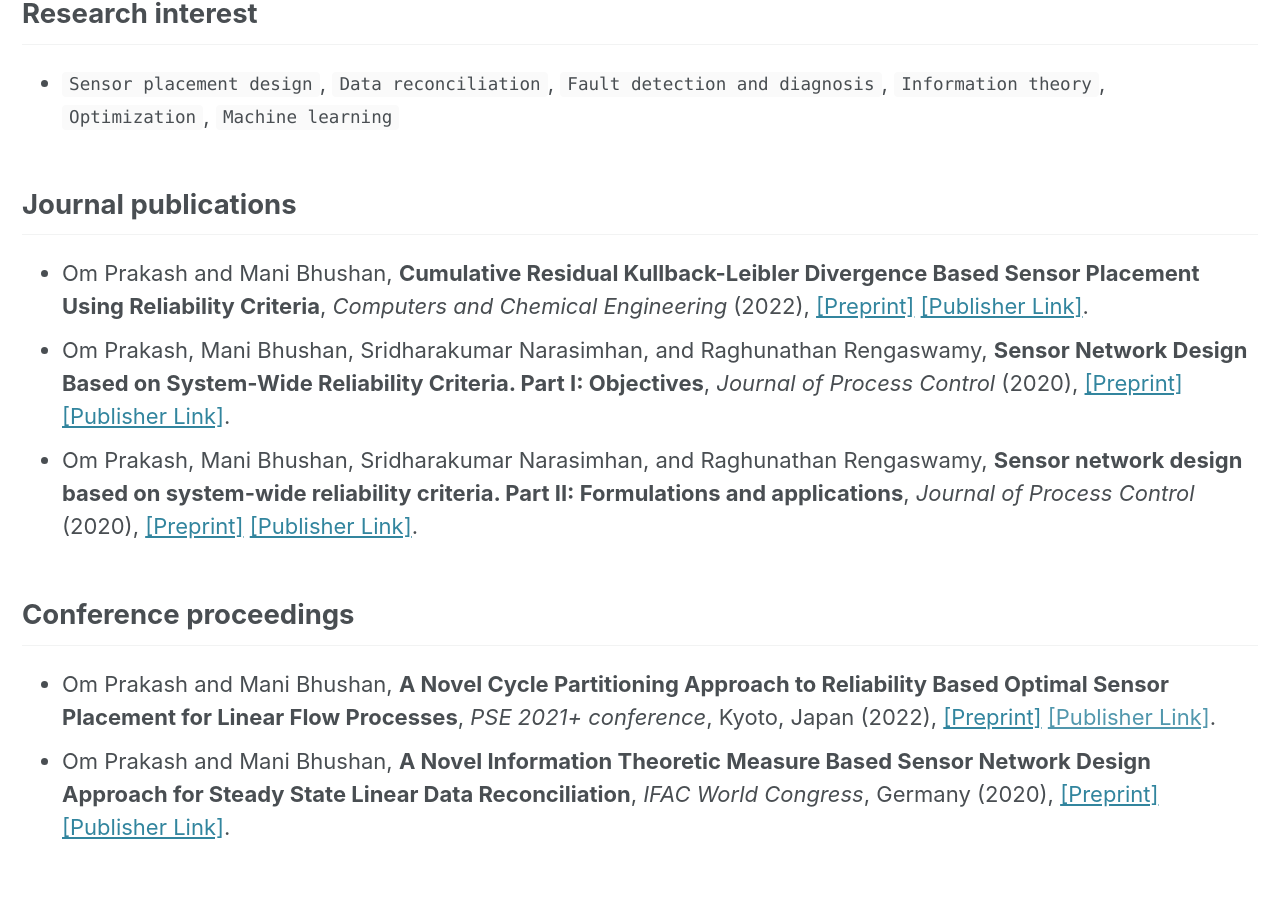
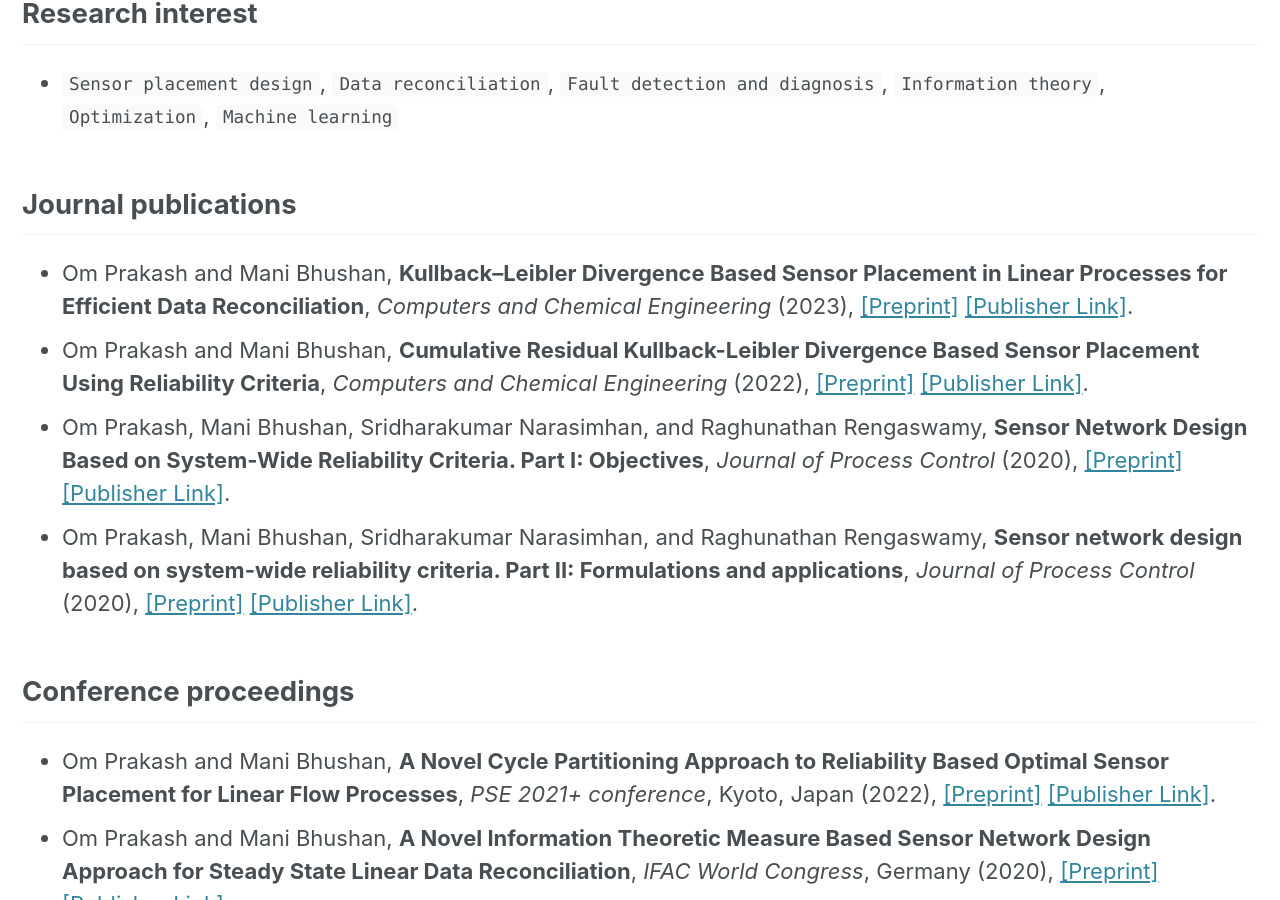
Before and after one commit to prakashoms/prakashoms.github.io, a Jekyll site: the page built from _pages/research.md, in a window 1280 px wide and 900 px high, scrolled down 753 px. Built offline with Jekyll 4.4.1, drawn with Linux system fonts in a browser that asks for light colours; cached includes are drawn as plain includes; nearby versions of some CDN libraries.

Commit message:
Update research.md

```diff
--- a/_pages/research.md
+++ b/_pages/research.md
@@ -33,13 +33,14 @@ Om Prakash -> Mani Bhushan -> Sharad Bhartiya -> Paluri S. V. Nataraj -> Paresh
 - `Sensor placement design`, `Data reconciliation`, `Fault detection and diagnosis`, `Information theory`, `Optimization`, `Machine learning`
 
 ## Journal publications
+- Om Prakash and Mani Bhushan, **Kullback–Leibler Divergence Based Sensor Placement in Linear Processes for Efficient Data Reconciliation**, *Computers and Chemical Engineering* (2023), [[Preprint]](https://www.researchgate.net/publication/368794263_Kullback-Leibler_divergence_based_sensor_placement_in_linear_processes_for_efficient_data_reconciliation) [[Publisher Link]](https://doi.org/10.1016/j.compchemeng.2023.108181).
 - Om Prakash and Mani Bhushan, **Cumulative Residual Kullback-Leibler Divergence Based Sensor Placement Using Reliability Criteria**, *Computers and Chemical Engineering* (2022), [[Preprint]](https://www.researchgate.net/publication/361864977_Cumulative_Residual_Kullback-Leibler_Divergence_Based_Sensor_Placement_Using_Reliability_Criteria) [[Publisher Link]](https://doi.org/10.1016/j.compchemeng.2022.107908).
 - Om Prakash, Mani Bhushan, Sridharakumar Narasimhan, and Raghunathan Rengaswamy, **Sensor Network Design Based on System-Wide Reliability Criteria. Part I: Objectives**, *Journal of Process Control* (2020), [[Preprint]](https://www.researchgate.net/publication/343698496_Sensor_network_design_based_on_system-wide_reliability_criteria_Part_I_Objectives) [[Publisher Link]](https://doi.org/10.1016/j.jprocont.2020.07.007).
 - Om Prakash, Mani Bhushan, Sridharakumar Narasimhan, and Raghunathan Rengaswamy, **Sensor network design based on system-wide reliability criteria. Part II: Formulations and applications**, *Journal of Process Control* (2020), [[Preprint]](https://www.researchgate.net/publication/343205556_Sensor_network_design_based_on_system-wide_reliability_criteria_Part_II_Formulations_and_applications) [[Publisher Link]](https://doi.org/10.1016/j.jprocont.2020.07.004).
 
 
 ## Conference proceedings
-- Om Prakash and Mani Bhushan, **A Novel Cycle Partitioning Approach to Reliability Based Optimal Sensor Placement for Linear Flow Processes**, *PSE 2021+ conference*, Kyoto, Japan (2022), [[Preprint]](https://www.researchgate.net/publication/361864979_A_Novel_Cycle_Partitioning_Approach_to_Reliability_Based_Optimal_Sensor_Placement_for_Linear_Flow_Processes) [[Publisher Link]]().
+- Om Prakash and Mani Bhushan, **A Novel Cycle Partitioning Approach to Reliability Based Optimal Sensor Placement for Linear Flow Processes**, *PSE 2021+ conference*, Kyoto, Japan (2022), [[Preprint]](https://www.researchgate.net/publication/361864979_A_Novel_Cycle_Partitioning_Approach_to_Reliability_Based_Optimal_Sensor_Placement_for_Linear_Flow_Processes) [[Publisher Link]](https://doi.org/10.1016/B978-0-323-85159-6.50238-4).
 - Om Prakash and Mani Bhushan, **A Novel Information Theoretic Measure Based Sensor Network Design Approach for Steady State Linear Data Reconciliation**, *IFAC World Congress*, Germany (2020), [[Preprint]](https://www.researchgate.net/publication/350912110_A_Novel_Information_Theoretic_Measure_Based_Sensor_Network_Design_Approach_for_Steady_State_Linear_Data_Reconciliation) [[Publisher Link]](https://doi.org/10.1016/j.ifacol.2020.12.1750).
 
 ## Presentations/Posters presented in conferences/meetings
```
